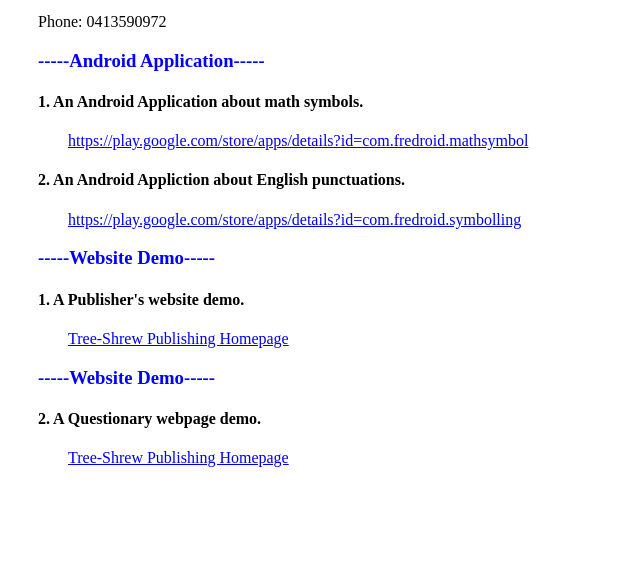
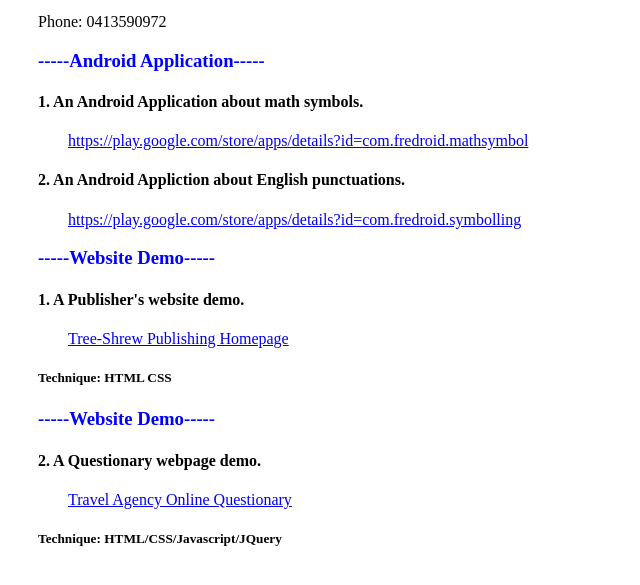
Before and after one commit to freddie1129/freddie1129.github.io, a plain HTML site: page index.html in a window 1280 px wide. Shown: the part 101-686 px from the top of the page, without its empty margins (0-640 px from the left). Drawn offline with Linux system fonts and the light colour scheme.

Commit message:
Add comments to Questionary ection

```diff
--- a/index.html
+++ b/index.html
@@ -19,9 +19,11 @@
 			<h3>-----Website Demo-----</h3>
 			<h4>1. A Publisher's website demo.</h4>
             <a href="./assign1/welcome.html" target="_blank">Tree-Shrew Publishing Homepage </a>
+			<h5>Technique: HTML CSS</h5>
 			<h3>-----Website Demo-----</h3>
 			<h4>2. A Questionary webpage demo.</h4>
-            <a href="./Questionary/assign3Chenzhu.html" target="_blank">Tree-Shrew Publishing Homepage </a>
+            <a href="./Questionary/assign3Chenzhu.html" target="_blank">Travel Agency Online Questionary</a>
+			<h5>Technique: HTML/CSS/Javascript/JQuery</h5>
         </div>
 
     </body>
```
